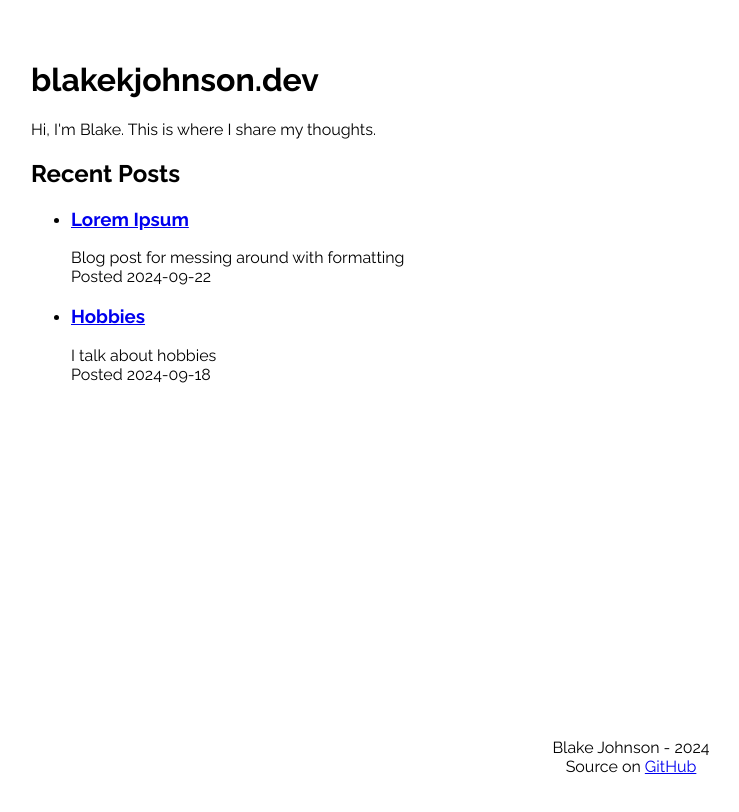
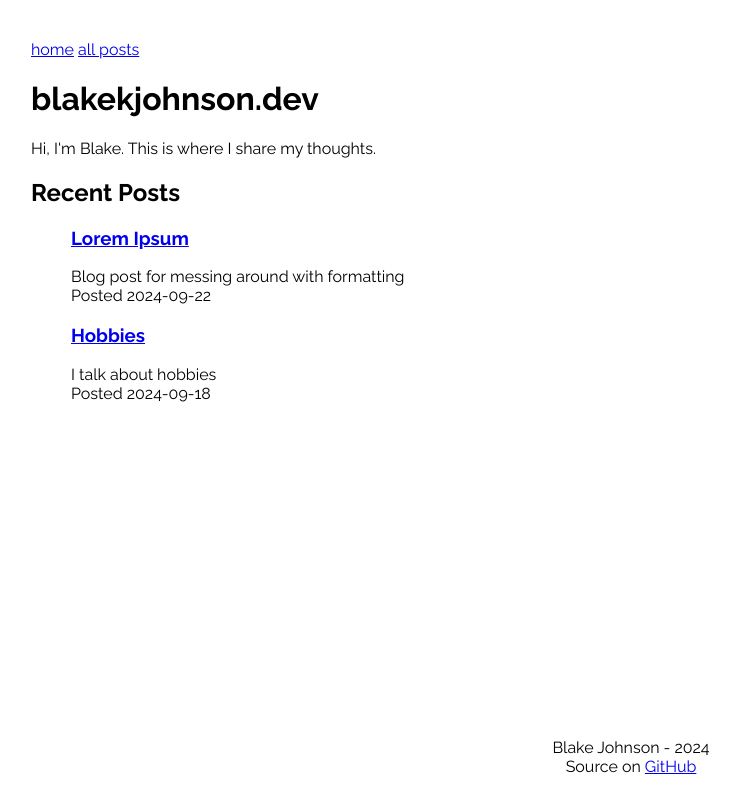
Before and after one commit to blakekjohnson/dotdev, an Eleventy site: page index.njk in a window 1280 px wide. Shown: the whole page, without its empty margins (9-748 px from the left). Built offline with nearby package versions, Linux system fonts and the light colour scheme; Eleventy itself is replaced by a stand-in of ours; files that its build step writes are made by us from their sources.

Commit message:
add all posts page

```diff
--- a/_includes/base.njk
+++ b/_includes/base.njk
@@ -2,11 +2,10 @@
 <html lang="en">
   {% include "head.njk" %}
   <body>
-    {% if page.url != '/' %}
-      <div class="header">
-        <a href="/">Home</a>
-      </div>
-    {% endif %}
+    <div class="header">
+      <a href="/">home</a>
+      <a href="/posts">all posts</a>
+    </div>
     <div class="container">
       {{ content | safe }}
     </div>
--- /dev/null
+++ b/all_posts.njk
@@ -0,0 +1,23 @@
+---
+title: all posts
+layout: base.njk
+permalink: /posts/
+eleventyImport:
+  collections: [ "post" ]
+---
+
+<h1>all posts</h1>
+<ul>
+{% for post in collections.post | reverse %}
+  <p>
+    <h2>
+      <a href={{ post.url }}>
+        {{ post.data.title }}
+      </a>
+    </h2>
+    {{ post.data.tldr }}
+    <br />
+    Posted {{ post.data.date }}
+  </p>
+{% endfor %}
+</ul>
--- a/index.njk
+++ b/index.njk
@@ -11,19 +11,17 @@ Hi, I'm Blake. This is where I share my thoughts.
 <h2>Recent Posts</h2>
 <ul>
 {% for post in collections.post | reverse %}
-  {% if loop.index0 < 10 %}
-    <li>
+  {% if loop.index0 < 5 %}
+    <p>
       <h3>
         <a href={{ post.url }}>
           {{ post.data.title }}
         </a>
       </h3>
-      <p>
-        {{ post.data.tldr }}
-        <br />
-        Posted {{ post.data.date }}
-      </p>
-    </li>
+      {{ post.data.tldr }}
+      <br />
+      Posted {{ post.data.date }}
+    </p>
   {% endif %}
 {% endfor %}
 </ul>
```
